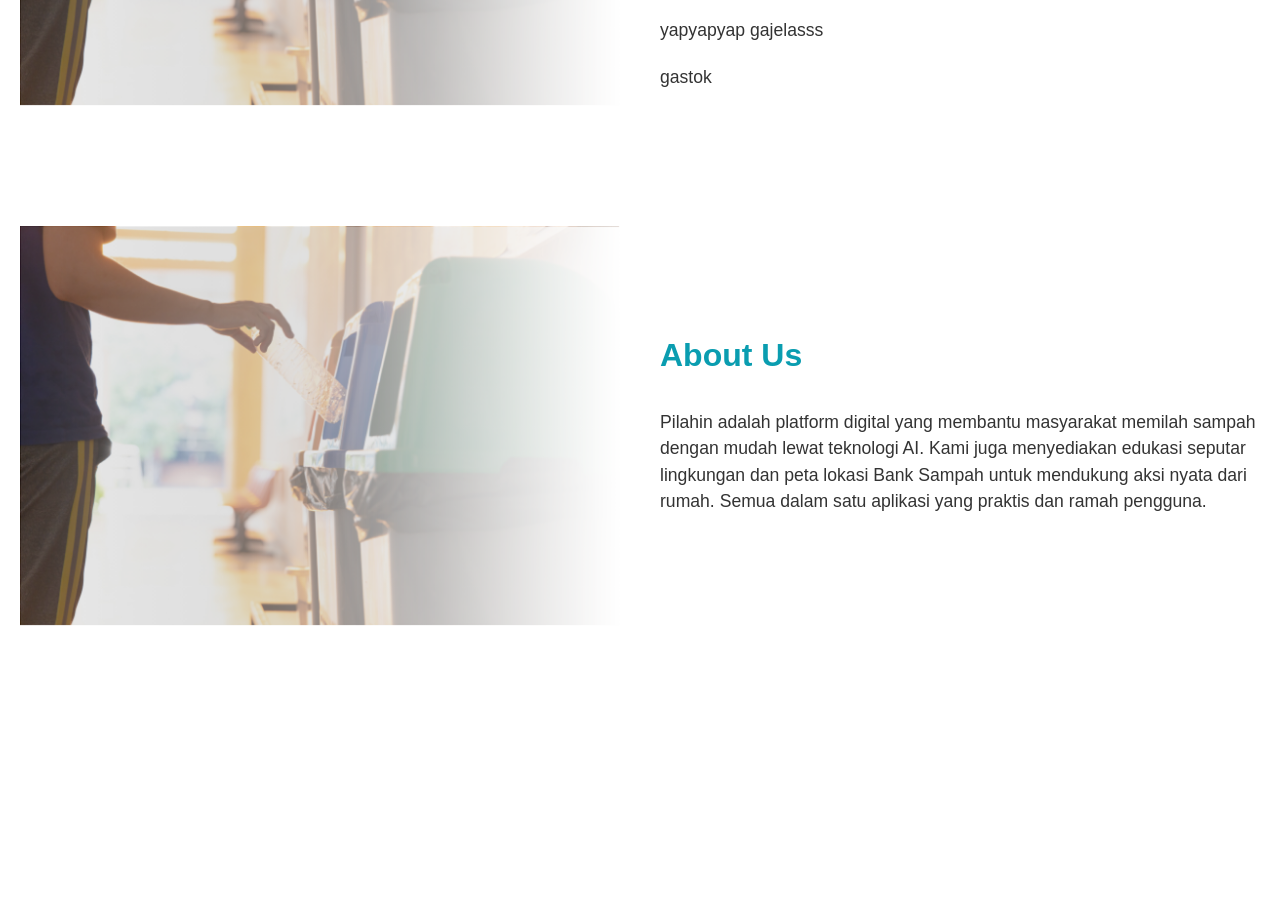
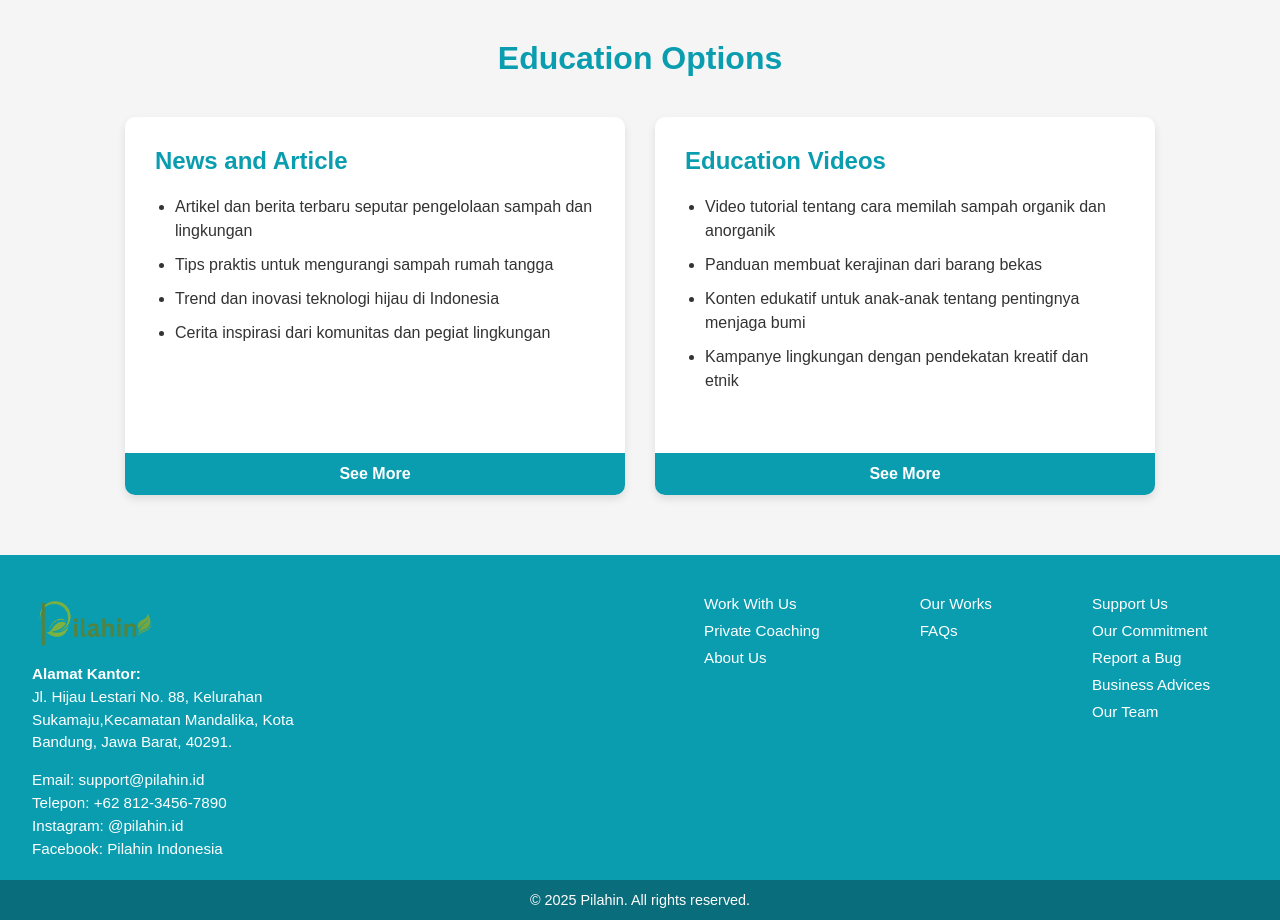
Before and after one commit to ArayaFeisa/Pilahin, a website built with webpack: page src/index.html in a window 1280 px wide. Shown: the part 1393-2313 px from the top of the page. Before the commit the page ends 2099 px from the top, so only its background shows below. Built offline with nearby package versions, Linux system fonts and the light colour scheme.

Commit message:
add education options on landing page & fix css style

```diff
--- a/src/index.html
+++ b/src/index.html
@@ -34,5 +34,11 @@
     </header>
 
     <main id="main-content" class="main-content"></main>
+
+    <footer class="global-footer">
+      <div class="footer-bottom">
+        <p>© 2025 Pilahin. All rights reserved.</p>
+      </div>
+    </footer>
   </body>
 </html>
--- a/src/scripts/pages/home/home-view.js
+++ b/src/scripts/pages/home/home-view.js
@@ -7,7 +7,7 @@ const HomeView = {
         <div class="get-start-content">
           <h1 class="get-start-title">Classify your Waste</h1>
           <p class="get-start-subtitle">
-            Pilah sampah Anda dari rumah, kapan saja, di mana saja — Lebih mudah hanya dengan satu klik. wlwuwluwlwulwuwlwulwulwulwulwuwlu
+            Pilah sampah Anda dari rumah, kapan saja, di mana saja — Lebih mudah hanya dengan satu klik.
           </p>
           <button id="start-button" class="start-button" aria-label="Mulai menggunakan Pilahin!">
             Get Start
@@ -28,16 +28,8 @@ const HomeView = {
             <p>Belajar jadi lebih seru lewat video dan artikel seputar lingkungan, daur ulang, dan gaya hidup berkelanjutan.</p>
           </div>
           <div class="feature-card">
-            <h3>Recycle Near Mi</h3>
-            <p>Cukup ketik lokasi, dan mulai berkontribusi langsung dari lingkungan sekitar.</p>
-          </div>
-          <div class="feature-card">
             <h3>Recycle Near Me</h3>
             <p>Cukup ketik lokasi, dan mulai berkontribusi langsung dari lingkungan sekitar.</p>
-          </div>
-          <div class="feature-card">
-            <h3>resing</h3>
-            <p>mbohhh.</p>
           </div>
         </div>
       </section>
@@ -54,30 +46,79 @@ const HomeView = {
           <p class="about-us-subtitle">
             Misi kami adalah membangun kebiasaan ramah lingkungan yang inklusif dan berkelanjutan. Dengan Pilahin, kami percaya setiap orang bisa ikut berkontribusi menjaga bumi—mulai dari langkah kecil yang sederhana.
           </p>
-          <p class="about-us-subtitle">
-            yapyapyap gajelasss
-          </p>
-
-          <p class="about-us-subtitle">
-            gastok
-          </p>
         </div>
       </section>
 
-      <section id="about-us" class="about-us">
-        <div class="about-us-image">
-          <img src="/images/about-us.png" alt="Tentang Pilahin" />
-        </div>
-        <div class="about-us-content">
-          <h2 class="about-us-title">About Us</h2>
-          <p class="about-us-subtitle">
-            Pilahin adalah platform digital yang membantu masyarakat memilah sampah dengan
-             mudah lewat teknologi AI. Kami juga menyediakan edukasi seputar lingkungan dan peta
-             lokasi Bank Sampah untuk mendukung aksi nyata dari rumah. Semua dalam satu aplikasi
-             yang praktis dan ramah pengguna.
-          </p>
+      <section id="education-options" class="education-options">
+        <h2 class="education-title">Education Options</h2>
+        <div class="education-cards">
+          <div class="education-card">
+            <div class="card-content">
+              <h3>News and Article</h3>
+              <ul>
+                <li>Artikel dan berita terbaru seputar pengelolaan sampah dan lingkungan</li>
+                <li>Tips praktis untuk mengurangi sampah rumah tangga</li>
+                <li>Trend dan inovasi teknologi hijau di Indonesia</li>
+                <li>Cerita inspirasi dari komunitas dan pegiat lingkungan</li>
+              </ul>
+            </div>
+            <a href="#/article" class="see-more-button">See More</a>
+          </div>
+          <div class="education-card">
+            <div class="card-content">
+              <h3>Education Videos</h3>
+              <ul>
+                <li>Video tutorial tentang cara memilah sampah organik dan anorganik</li>
+                <li>Panduan membuat kerajinan dari barang bekas</li>
+                <li>Konten edukatif untuk anak-anak tentang pentingnya menjaga bumi</li>
+                <li>Kampanye lingkungan dengan pendekatan kreatif dan etnik</li>
+              </ul>
+            </div>
+            <a href="#/videos" class="see-more-button">See More</a>
+          </div>
         </div>
       </section>
+
+      <footer class="main-footer">
+        <div class="footer-content container">
+          <div class="footer-info">
+            <img src="./images/Pilahin.png" alt="Pilahin Logo" class="footer-logo">
+            <div class="address">
+              <p>Alamat Kantor:</p>
+              <p>Jl. Hijau Lestari No. 88, Kelurahan Sukamaju,Kecamatan Mandalika, Kota Bandung, Jawa Barat, 40291.</p>
+            </div>
+            <div class="contact-info">
+              <p>Email: support@pilahin.id</p>
+              <p>Telepon: +62 812-3456-7890</p>
+              <p>Instagram: @pilahin.id</p>
+              <p>Facebook: Pilahin Indonesia</p>
+            </div>
+          </div>
+          <div class="footer-links">
+            <div class="link-column">
+              <div class="link-group">
+                <a href='#'>Work With Us</a>
+                <a href="#">Private Coaching</a>
+                <a href="#">About Us</a>
+              </div>
+              <div class="link-group">
+                <a href="#">Our Works</a>
+                <a href="#">FAQs</a>
+              </div>
+            </div>
+            <div class="link-column">
+              <div class="link-group">
+                <a href="#">Support Us</a>
+                <a href="#">Our Commitment</a>
+                <a href="#">Report a Bug</a>
+                <a href="#">Business Advices</a>
+                <a href="#">Our Team</a>
+              </div>
+            </div>
+          </div>
+        </div>
+      </footer>
+
     `;
   },
 
--- a/src/styles/home.css
+++ b/src/styles/home.css
@@ -5,7 +5,7 @@
   align-items: center;
   justify-content: flex-start;
   min-height: 500px;
-  padding: 80px 20px;
+  padding: 40px 20px 110px 20px;
   background: url('../public/images/background.png') no-repeat center center;
   background-size: cover;
 }
@@ -20,6 +20,7 @@
 .get-start-content {
   position: relative;
   max-width: 600px;
+  margin-left: 42px;
   z-index: 1;
 }
 
@@ -42,7 +43,7 @@
   background-color: #0a9db0;
   color: white;
   border: none;
-  border-radius: 5px;
+  border-radius: 50px;
   cursor: pointer;
 }
 
@@ -141,6 +142,174 @@
   line-height: 1.5;
 }
 
+.education-options {
+  padding: 60px 20px;
+  background-color: #f5f5f5;
+  text-align: center;
+}
+
+.education-title {
+  font-size: 2rem;
+  color: #0a9db0;
+  margin-bottom: 40px;
+}
+
+.education-cards {
+  display: flex;
+  gap: 30px;
+  justify-content: center;
+  flex-wrap: wrap;
+  max-width: 1200px;
+  margin: 0 auto;
+}
+
+.education-card {
+  background-color: white;
+  border-radius: 10px;
+  box-shadow: 0 4px 8px rgba(0,0,0,0.1);
+  overflow: hidden;
+  flex: 1 1 400px;
+  max-width: 500px;
+  transition: transform 0.3s ease, box-shadow 0.3s ease;
+  display: flex;
+  flex-direction: column;
+}
+
+.education-card:hover {
+  transform: translateY(-5px);
+  box-shadow: 0 6px 12px rgba(0,0,0,0.15);
+}
+
+.card-content {
+  padding: 30px;
+  text-align: left;
+  flex-grow: 1;
+}
+
+.education-card h3 {
+  color: #0a9db0;
+  font-size: 1.5rem;
+  margin-bottom: 20px;
+}
+
+.education-card ul {
+  padding-left: 20px;
+  margin-bottom: 30px;
+}
+
+.education-card li {
+  margin-bottom: 10px;
+  line-height: 1.5;
+  color: #333;
+}
+
+.see-more-button {
+  display: block;
+  padding: 12px 0;
+  background-color: #0a9db0;
+  color: white;
+  text-decoration: none;
+  font-weight: bold;
+  transition: background-color 0.3s;
+}
+
+.see-more-button:hover {
+  background-color: #096d7b;
+}
+
+/* Main Footer - Fixed to connect with global footer */
+.main-footer {
+  background-color: #0a9db0;
+  color: white;
+  padding: 40px 0 0 0; /* Removed bottom padding */
+  margin: 0;
+}
+
+.footer-content {
+  display: flex;
+  flex-wrap: wrap;
+  gap: 400px;
+  padding-bottom: 20px;
+}
+
+.footer-logo {
+  width: 120px;
+}
+
+.footer-info {
+  flex: 1;
+  min-width: 250px;
+  display: flex;
+  flex-direction: column;
+  gap: 15px;
+}
+
+.address p,
+.contact-info p {
+  margin: 0;
+  line-height: 1.5;
+  font-size: 0.95rem;
+}
+
+.address p:first-child {
+  font-weight: bold;
+}
+
+/* Fixed Footer Links Layout */
+.footer-links {
+  flex: 2;
+  display: flex;
+  gap: 100px; /* Default gap for desktop */
+}
+
+.link-column {
+  display: flex;
+  flex-direction: column;
+  gap: 20px;
+}
+
+/* First column with two groups side by side on desktop */
+.link-column:first-child {
+  flex-direction: row;
+  gap: 100px;
+}
+
+.link-group {
+  display: flex;
+  flex-direction: column;
+  gap: 10px;
+}
+
+.link-group p {
+  margin: 0;
+  font-size: 0.95rem;
+  font-weight: bold;
+}
+
+.link-group a {
+  color: white;
+  text-decoration: none;
+  font-size: 0.95rem;
+  transition: opacity 0.2s;
+}
+
+.link-group a:hover {
+  opacity: 0.8;
+  text-decoration: underline;
+}
+
+/* Tablet breakpoint */
+@media (max-width: 1024px) {
+  .footer-links {
+    gap: 60px;
+  }
+
+  .link-column:first-child {
+    gap: 60px;
+  }
+}
+
+/* Mobile responsive */
 @media (max-width: 768px) {
   .about-us {
     flex-direction: column;
@@ -159,5 +328,27 @@
 
   .get-start-content {
     max-width: 100%;
+    margin-left: 0;
+  }
+
+  /* Footer mobile layout */
+  .footer-content {
+    flex-direction: column;
+    gap: 30px;
+  }
+
+  .footer-links {
+    flex-direction: column;
+    gap: 30px;
+  }
+
+  /* Stack link groups vertically on mobile */
+  .link-column:first-child {
+    flex-direction: column;
+    gap: 20px;
+  }
+
+  .footer-info {
+    min-width: auto;
   }
 }
--- a/src/styles/styles.css
+++ b/src/styles/styles.css
@@ -15,12 +15,18 @@ body {
 }
 
 header {
-  background-color: #ffffff;
+  background-color: #fbfcfb;
+  box-shadow: 0 2px 8px rgba(0, 0, 0, 0.15);
+  position: fixed;
+  top: 0;
+  left: 0;
+  right: 0;
+  z-index: 1000;
 }
 
 .main-header {
-  min-height: 90px;
-  padding-block: 20px;
+  min-height: 70px;
+  padding-block: 5px;
   display: flex;
   justify-content: space-between;
   align-items: center;
@@ -33,7 +39,7 @@ header {
 }
 
 .logo-image {
-  width: 120px;
+  width: 100px;
   aspect-ratio: 16 / 9;
   object-fit: contain;
 }
@@ -44,7 +50,7 @@ header {
   left: 0;
   width: 200px;
   height: 100vh;
-  background-color: #fff;
+  background-color: #ffffff;
   box-shadow: 0 0 4px 2px #00000033;
   padding: 20px 10px;
   display: flex;
@@ -109,7 +115,20 @@ header {
 }
 
 .main-content {
-  padding-block: 20px;
+  margin-top: 70px;
+}
+
+.global-footer {
+  background-color: #096d7b; /* Slightly darker shade for distinction */
+  padding: 12px 0;
+  text-align: center;
+  color: white;
+  font-size: 0.9rem;
+  margin: 0;
+}
+
+.global-footer p {
+  margin: 0;
 }
 
 /* Desktop (navbar horizontal) */
```
